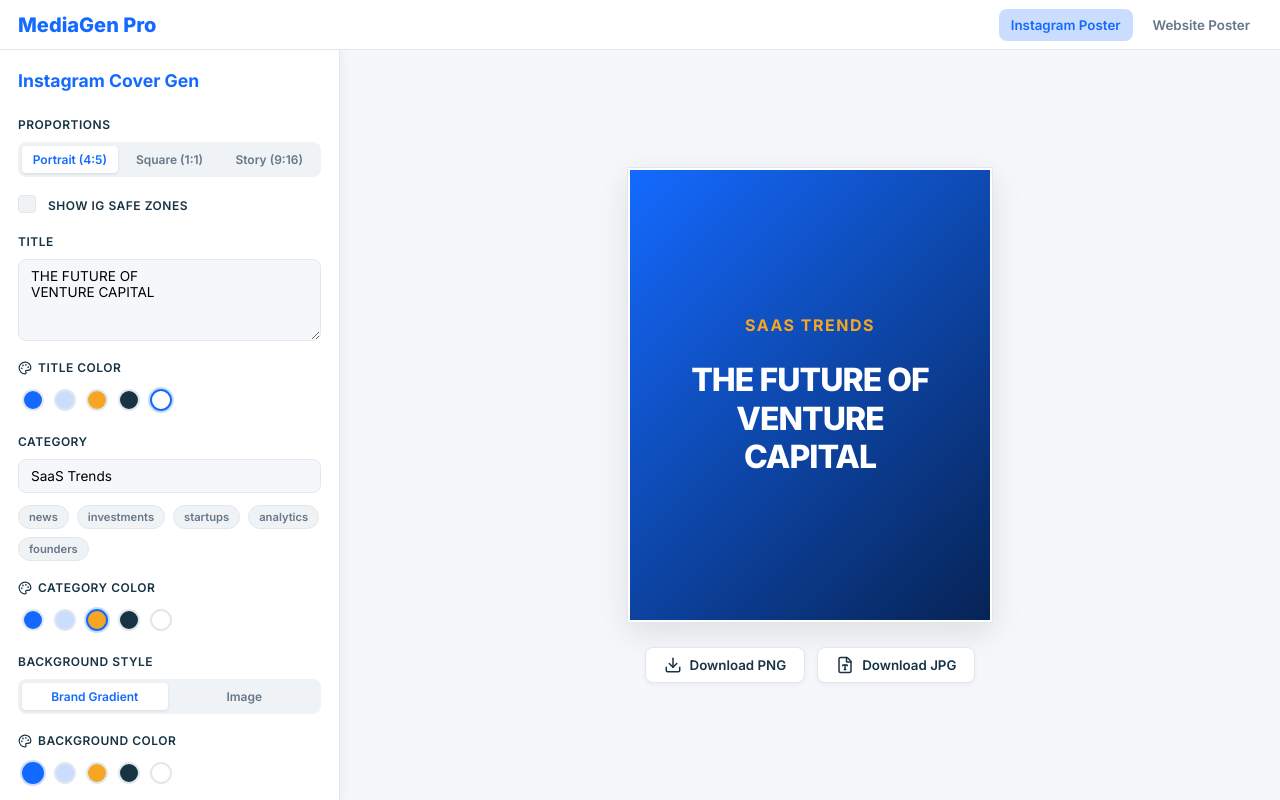
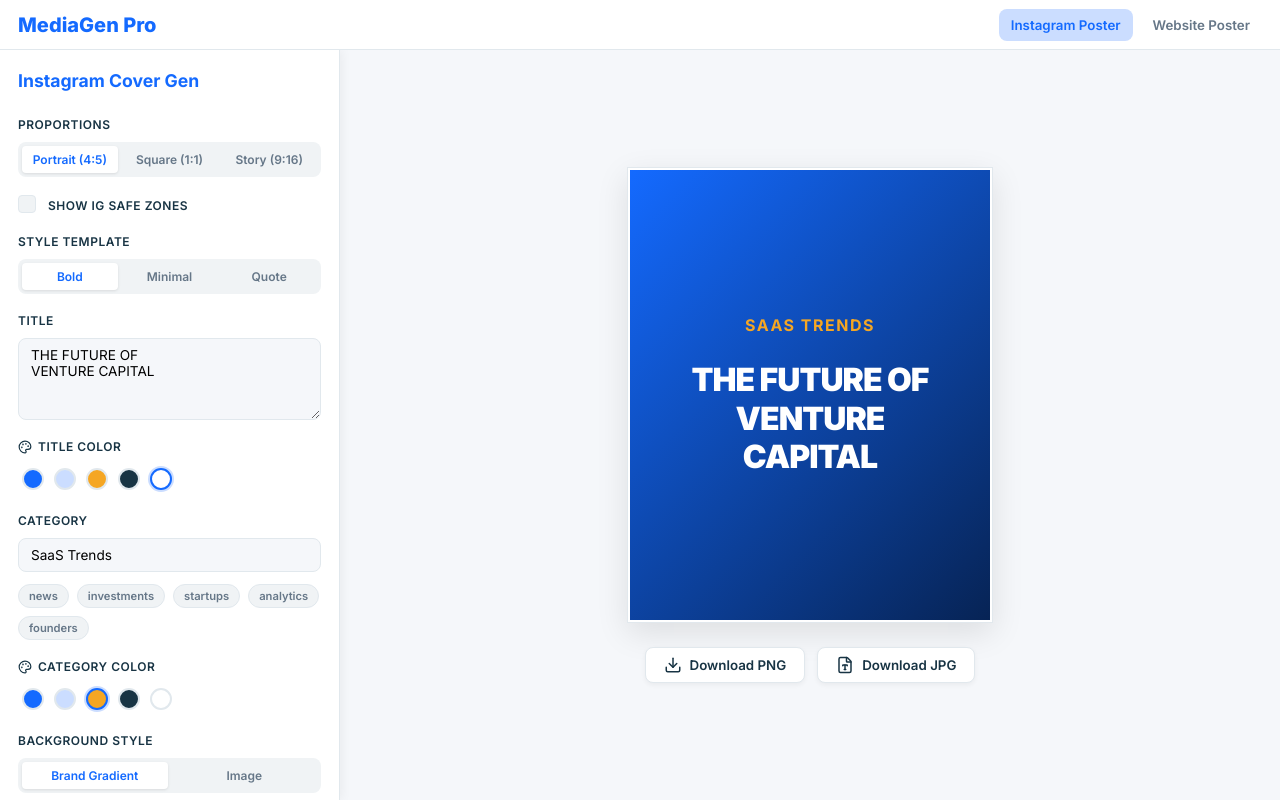
Before and after one commit to umedrahimoff/mediagenpro, a React (Vite) app: page / in a window 1280 px wide. Built offline with nearby package versions, Linux system fonts and the light colour scheme.

Commit message:
Implement Style Templates: Bold, Minimal, and Quote modes

```diff
--- a/src/App.tsx
+++ b/src/App.tsx
@@ -12,6 +12,7 @@ export interface CoverState {
   ratio: 'vertical' | 'square' | 'horizontal' | 'story';
   imageOrientation: 'vertical' | 'square' | 'horizontal';
   layoutMode: 'overlay' | 'split';
+  template: 'bold' | 'minimal' | 'quote';
   titleColor: string;
   categoryColor: string;
   bgColor: string;
@@ -38,6 +39,7 @@ function App() {
     ratio: 'vertical',
     imageOrientation: 'vertical',
     layoutMode: 'overlay',
+    template: 'bold',
     titleColor: '#FFFFFF',
     categoryColor: '#F5A623',
     bgColor: '#146AFF',
--- a/src/components/Editor/Editor.tsx
+++ b/src/components/Editor/Editor.tsx
@@ -149,12 +149,36 @@ export const Editor: React.FC<EditorProps> = ({ state, onChange }) => {
             {state.appMode === 'instagram' ? (
                 <>
                     <div className="control-group">
-                        <label>Title</label>
+                        <label>Style Template</label>
+                        <div className="toggle-group">
+                            <button
+                                className={state.template === 'bold' ? 'active' : ''}
+                                onClick={() => onChange({ template: 'bold' })}
+                            >
+                                Bold
+                            </button>
+                            <button
+                                className={state.template === 'minimal' ? 'active' : ''}
+                                onClick={() => onChange({ template: 'minimal' })}
+                            >
+                                Minimal
+                            </button>
+                            <button
+                                className={state.template === 'quote' ? 'active' : ''}
+                                onClick={() => onChange({ template: 'quote' })}
+                            >
+                                Quote
+                            </button>
+                        </div>
+                    </div>
+
+                    <div className="control-group">
+                        <label>{state.template === 'quote' ? 'Quote Text' : 'Title'}</label>
                         <textarea
                             value={state.title}
                             onChange={(e) => onChange({ title: e.target.value })}
                             rows={4}
-                            placeholder="Enter title..."
+                            placeholder={state.template === 'quote' ? "Enter the quote..." : "Enter title..."}
                         />
                     </div>
 
@@ -165,12 +189,12 @@ export const Editor: React.FC<EditorProps> = ({ state, onChange }) => {
                     />
 
                     <div className="control-group">
-                        <label>Category</label>
+                        <label>{state.template === 'quote' ? 'Author' : 'Category'}</label>
                         <input
                             type="text"
                             value={state.category}
                             onChange={(e) => onChange({ category: e.target.value })}
-                            placeholder="e.g. VISUAL DESIGN"
+                            placeholder={state.template === 'quote' ? "e.g. Steve Jobs" : "e.g. VISUAL DESIGN"}
                         />
                         <div className="category-presets">
                             {['news', 'investments', 'startups', 'analytics', 'founders'].map(preset => (
--- a/src/components/Preview/Preview.css
+++ b/src/components/Preview/Preview.css
@@ -98,6 +98,79 @@
     color: var(--color-text-dark);
     transition: all 0.2s;
     box-shadow: 0 2px 5px rgba(0, 0, 0, 0.05);
+}
+
+/* --- Style Templates --- */
+
+/* Template: Minimal */
+.style-template-minimal .content,
+.style-template-minimal .split-content {
+    justify-content: flex-start;
+    padding-top: 40px;
+    gap: 8px;
+}
+
+.style-template-minimal .title {
+    font-size: 24px;
+    font-weight: 600;
+    text-shadow: 0 1px 4px rgba(0, 0, 0, 0.2) !important;
+}
+
+.style-template-minimal .category {
+    font-size: 12px;
+    letter-spacing: 2px;
+}
+
+/* Template: Quote */
+.style-template-quote .content,
+.style-template-quote .split-content {
+    justify-content: center !important;
+    align-items: center !important;
+    text-align: center;
+}
+
+.style-template-quote .title {
+    font-size: 26px;
+    font-style: italic;
+    font-weight: 700;
+    line-height: 1.3;
+}
+
+.style-template-quote .title::before {
+    content: '"';
+    font-size: 40px;
+    display: block;
+    margin-bottom: -10px;
+    opacity: 0.6;
+}
+
+.style-template-quote .category {
+    margin-top: 20px;
+    font-size: 13px;
+    color: var(--color-white);
+}
+
+.style-template-quote .category::before {
+    content: '— ';
+}
+
+/* Base Template: Bold (Default behavior) */
+.style-template-bold .title {
+    font-size: 32px;
+    font-weight: 900;
+}
+
+.style-template-bold .category {
+    font-size: 16px;
+}
+
+/* Specific tweaks for Story + Quote */
+.story-layout.style-template-quote .title {
+    font-size: 42px;
+}
+
+.story-layout.style-template-quote .title::before {
+    font-size: 60px;
 }
 
 @media (max-width: 768px) {
--- a/src/components/Preview/Preview.tsx
+++ b/src/components/Preview/Preview.tsx
@@ -99,7 +99,7 @@ export const Preview: React.FC<PreviewProps> = ({ state }) => {
         <div className="preview-layout">
             <div className="preview-wrapper">
                 <div
-                    className={`cover-node ${state.isGradient ? 'gradient-mode' : ''} ${isSplit ? 'split-layout' : ''} ${state.ratio === 'story' ? 'story-layout' : ''} ${state.ratio === 'horizontal' && state.appMode === 'website' ? 'horizontal-ratio' : ''}`}
+                    className={`cover-node style-template-${state.template} ${state.isGradient ? 'gradient-mode' : ''} ${isSplit ? 'split-layout' : ''} ${state.ratio === 'story' ? 'story-layout' : ''} ${state.ratio === 'horizontal' && state.appMode === 'website' ? 'horizontal-ratio' : ''}`}
                     ref={ref}
                     style={isSplit ?
                         { width: `${previewWidth}px`, height: `${previewHeight}px`, backgroundColor: state.bgColor } :
```
